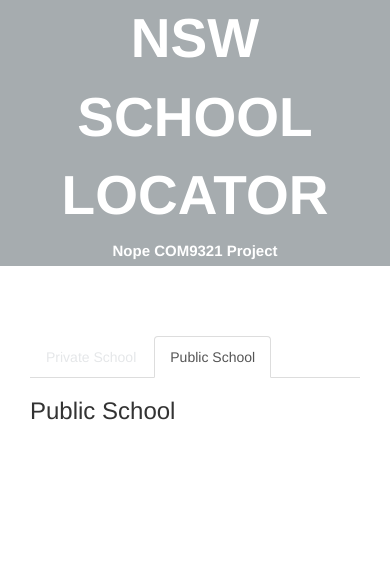
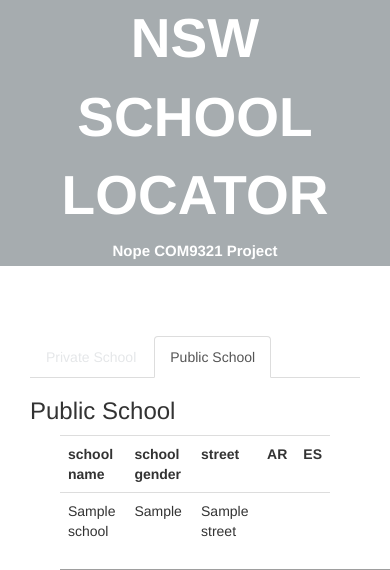
Before and after one commit to yuyoux/NSW-School-Locator, a Flask app: template templates/gov.html in a window 390 px wide, after a click on "Public School"; the page is wider, and only the part inside the window is pictured. Shown: the part 161-731 px from the top of that part. Before the commit the page ends 581 px from the top of that part, so only its background shows below. Run offline with Flask 2, Linux system fonts and the light colour scheme; the template is opened without the code that fills it: most values are stand-ins (such as "Sample title", 1, 10 or a date in 2020); parts of the project's set-up code (start-up, migrations or seed data) failed here and were passed over; some libraries are stand-ins or nearby versions; grey boxes are pictures that could not be loaded.

Commit message:
Update gov.html

```diff
--- a/templates/gov.html
+++ b/templates/gov.html
@@ -1,42 +1,114 @@
 {% extends 'client.html' %}
-{% block content %}
+{% block public %}
+<script type="text/javascript" src="https://www.gstatic.com/charts/loader.js"></script>
+<script type="text/javascript">
+	google.charts.load('current', {
+	'packages':['map'],
+	'mapsApiKey': 'AIzaSyDAkguZ-aHXwBGG4E79WDbSHsocwLIyeOU'
+	});
+	google.charts.setOnLoadCallback(drawChart);
+	function drawChart() {
+		var location_list= {{locations|tojson}}
+		var data = google.visualization.arrayToDataTable( location_list);
+		var options = {
+		zoomLevel: 9,
+		showTooltip: true,
+		showInfoWindow: true
+		};
+		var map = new google.visualization.Map(document.getElementById('map_markers_div_gov'));
+		map.draw(data, options);
+	}
+</script>
+
+
 	<div class="container">
-		<div class="header"><h3> Government School</h3></div>
+		<div class="col-md-6">
 			<table class="table table-hover">
 				<tr>
-				<th> School Name</th>
-				<th> School code </th>
-				<th>schooling</th>
+					<th>school name</th>
 					<th>school gender</th>
 					<th>street</th>
-				<th>suburb</th>
-				<th>postcode</th>
-				<th>attendence rate</th>
-				<th>entry score</th>
+					<th>AR</th>
+					<th>ES</th>
 				</tr>
 				{% if schools %}
 					{% for school in schools %}
 					<tr>
-					<td>{{ school }}</td>
-					<td>{{ schools[school]['code'] }}</td>
-					<td>{{ schools[school]['schooling'] }}</td>
+						<td>{{ school }}
+						{% if schools[school]['disable_support'] %}
+							<span class="glyphicon glyphicon-heart" ></span>
+						{% endif %}
+						</td>
 						<td>{{ schools[school]['school gender'] }}</td>
 						<td>{{ schools[school]['street'] }}</td>
-					<td>{{ schools[school]['suburb'] }}</td>
-					<td>{{ schools[school]['postcode'] }}</td>
+						<td>
 						{% if schools[school]['attendence rate'] %}
-					<td><a href="attenedce.html">see more details</td>
-					{% else %}
-					<td>&nbsp;</td>
+
+						<script type="text/javascript" src="https://www.gstatic.com/charts/loader.js"></script>
+						<script type="text/javascript">
+							function startgraph(){
+								alert({{schools[school]['attendence rate']}})
+								google.charts.load('current', {'packages':['corechart']});
+								google.charts.setOnLoadCallback(drawChart);
+
+						   function drawChart() {
+							var attence_list={{schools[school]['attence rate']}}
+							console.log('fun')
+							var data = google.visualization.arrayToDataTable(attence_list);
+							var options = {
+							  title: 'Attendence Rate',
+							  curveType: 'function',
+							  legend: { position: 'bottom' }
+							};
+							var chart = new google.visualization.LineChart(document.getElementById('curve_chart'));
+							chart.draw(data, options);
+						  }
+						</script>
+						<div id="curve_chart" style="width: 500px; height: 500px">
+						<button class="btn btn-sm " data-toggle="modal" data-target="#myModal " >
+							<span class="glyphicon glyphicon-stats" onclick="startgraph()"></span>
+						</button>
+						<div class="modal fade" id="myModal" tabindex="-1" role="dialog" aria-labelledby="myModalLabel" aria-hidden="true">
+							<div class="modal-dialog">
+								<div class="modal-content">
+									<div class="modal-header">
+										<button type="button" class="close" data-dismiss="modal" aria-hidden="true">
+											&times;
+										</button>
+										<h4 class="modal-title" id="myModalLabel">
+											Attendence Rate
+										</h4>
+									</div>
+									<div class="modal-body">
+
+
+
+
+										</div>
+									</div>
+									<div class="modal-footer">
+										<button type="button" class="btn btn-default" data-dismiss="modal">Close
+										</button>
+									</div>
+								</div><!-- /.modal-content -->
+							</div><!-- /.modal -->
+						</div>
 						{% endif %}
+						</td>
+						<td>
 						{% if schools[school]['entry score'] %}
-					<td><a href="attenedce.html">see more details</td>
-					{% else %}
-					<td>&nbsp;</td>
+						<button type="button" class="btn btn-xs" onclick="setaction()">
+							<span class="glyphicon glyphicon-stats" ></span>
+						</button>
 						{% endif %}
+						</td>
 					</tr>
 					{% endfor %}
 				{% endif %}
 			</table>
 		</div>
-{% endblock %}
+
+		<div class="col-md-4" id="map_markers_div_gov" style="width: 400px; height: 400px"></div>
+	</div>
+
+{% endblock public%}
```
Lines whose indentation alone changed are shown as unchanged.
